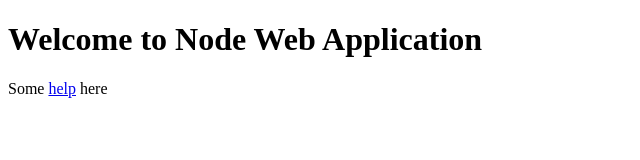
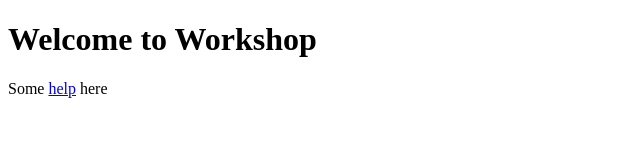
Before and after one commit to SrideviNaganur/node-web-app, a website: page public/index.html in a window 1280 px wide. Shown: the whole page, without its empty margins (0-640 px from the left). Drawn offline with Linux system fonts and the light colour scheme.

Commit message:
Changed index.html

```diff
--- a/public/index.html
+++ b/public/index.html
@@ -5,7 +5,7 @@
     <title>My Node Web Application</title>
   </head>
   <body>
-    <h1>Welcome to Node Web Application</h1>
+    <h1>Welcome to Workshop</h1>
     <p>Some <a href="help.html">help</a> here</p>
   </body>
 </html>
```
